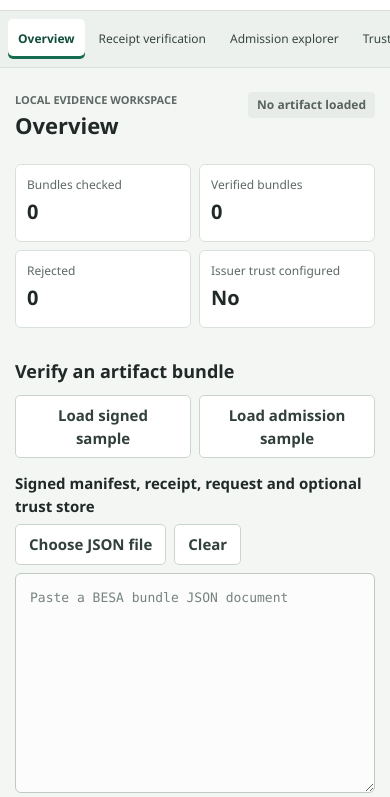
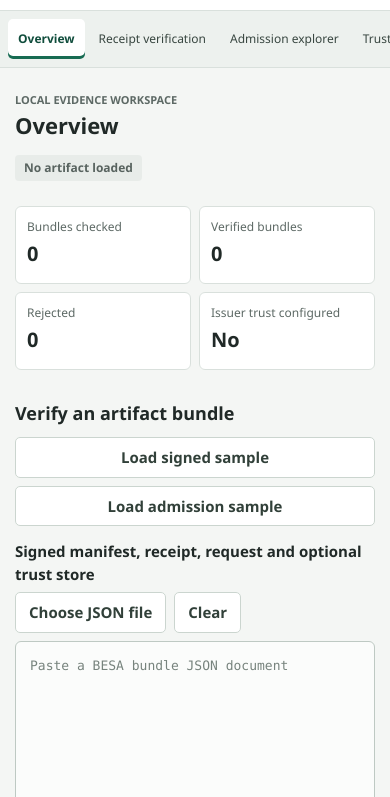
Before and after one commit to dorigjo/besa, a website: page dashboard/index.html in a window 390 px wide. Shown: the part 47-844 px from the top of the page. Drawn offline with Linux system fonts and the light colour scheme; no server answers.

Commit message:
fix(dashboard): wrap controls on narrow screens

```diff
--- a/dashboard/styles.css
+++ b/dashboard/styles.css
@@ -112,18 +112,24 @@ main { width: 100%; max-width: 1280px; margin: 0 auto; padding: 32px 36px 56px;
   .checks { grid-template-columns: repeat(2, minmax(0, 1fr)); }
 }
 @media (max-width: 640px) {
-  .topbar { min-height: 58px; padding: 0 14px; }
+  body { width: 100%; }
+  .topbar { display: grid; grid-template-columns: auto minmax(0, 1fr); min-height: 58px; gap: 8px; padding: 0 14px; }
+  .topbar > * { min-width: 0; }
   .brand-sub { display: none; }
-  .topbar-state { font-size: 10px; }
-  .service-state { margin-left: 2px; padding-left: 8px; }
-  .shell { display: block; min-height: calc(100vh - 58px); }
-  .sidebar { display: flex; flex-direction: row; gap: 4px; overflow-x: auto; padding: 8px; border-right: 0; border-bottom: 1px solid var(--line); }
+  .topbar-state { max-width: 100%; min-width: 0; flex-wrap: wrap; justify-content: flex-end; font-size: 10px; }
+  .service-state { margin-left: 2px; padding-left: 8px; white-space: normal; }
+  .shell { display: block; width: 100%; min-width: 0; min-height: calc(100vh - 58px); }
+  .sidebar { display: flex; width: 100%; min-width: 0; flex-direction: row; gap: 4px; overflow-x: auto; padding: 8px; border-right: 0; border-bottom: 1px solid var(--line); }
   .nav-item { width: auto; min-width: max-content; min-height: 40px; padding: 8px 10px; font-size: 12px; }
   .nav-item.selected { box-shadow: inset 0 -3px var(--green); }
   .sidebar-foot { display: none; }
-  main { padding: 24px 15px 38px; }
-  .page-heading { align-items: flex-start; }
+  main { width: 100%; max-width: 100%; min-width: 0; padding: 24px 15px 38px; }
+  .view, .page-heading, .section-heading, .form-footer { min-width: 0; }
+  .page-heading > div { min-width: 0; }
+  .page-heading { display: grid; grid-template-columns: minmax(0, 1fr); justify-items: start; align-items: start; }
+  .page-heading .status { max-width: 100%; flex: 0 1 auto; overflow-wrap: anywhere; white-space: normal; }
   .page-heading h1 { font-size: 22px; }
+  .field-label, .eyebrow, .page-heading h1 { overflow-wrap: anywhere; }
   .metrics { gap: 8px; }
   .metric { min-height: 78px; padding: 11px; }
   .metric strong { font-size: 20px; }
@@ -137,5 +143,6 @@ main { width: 100%; max-width: 1280px; margin: 0 auto; padding: 32px 36px 56px;
   .trust-owner { grid-column: 2; }
   .timeline li { grid-template-columns: 1fr; gap: 4px; }
   .export-actions { width: 100%; }
-  .export-actions .button { flex: 1; }
+  .export-actions { display: grid; grid-template-columns: minmax(0, 1fr); }
+  .export-actions .button { width: 100%; min-width: 0; white-space: normal; }
 }
```
